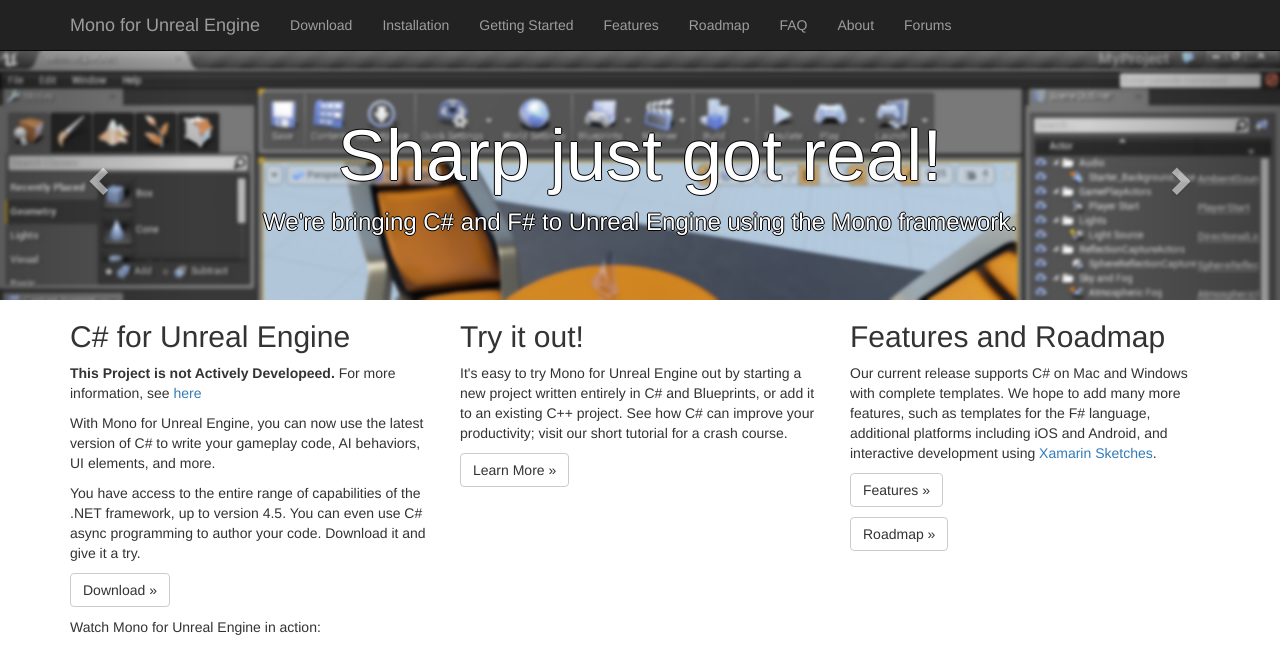
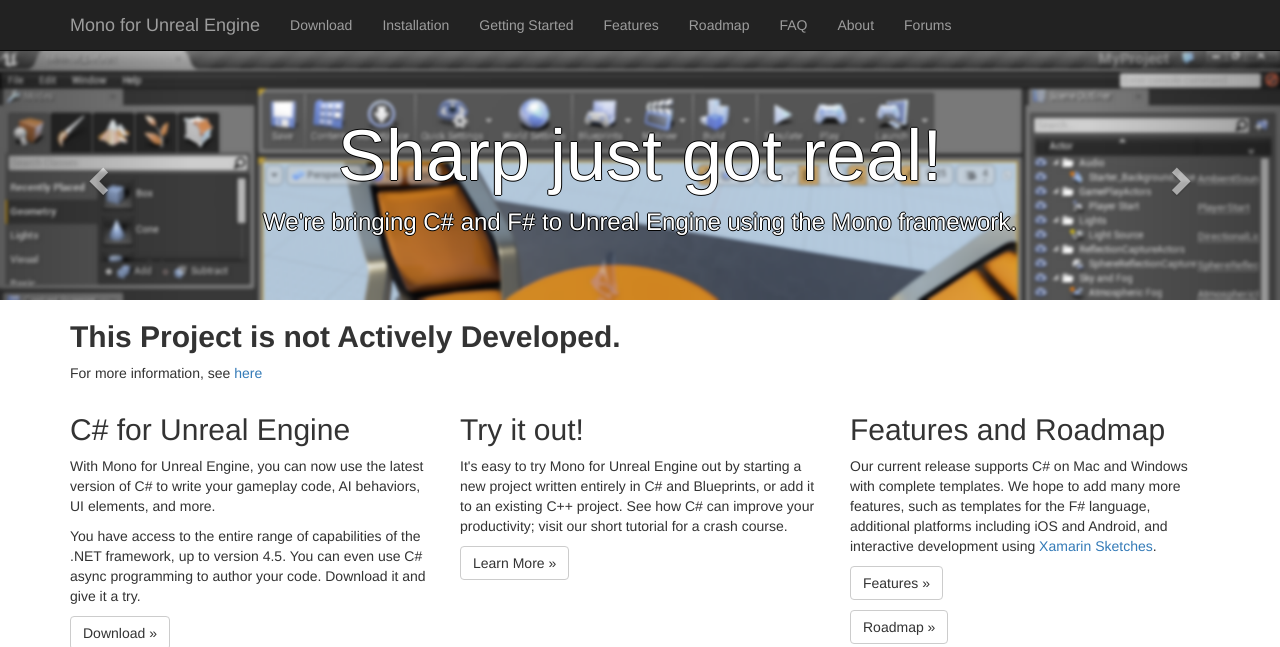
Before and after one commit to mono-ue-old/mono-ue.github.io, a Jekyll site: the page built from index.html, in a window 1280 px wide and 1191 px high. Shown: the top 647 px of the window. Built offline with Jekyll 4.4.1, drawn with Linux system fonts in a browser that asks for light colours; nearby versions of some CDN libraries; Markdown is read by kramdown in place of the engine named in the settings; grey boxes are pictures that could not be loaded.

Commit message:
Update index.html

```diff
--- a/index.html
+++ b/index.html
@@ -4,10 +4,12 @@
 ---
       <!-- Example row of columns -->
       <div class="row">
+      	<div class="col-md-12">
+      		<h2><b>This Project is not Actively Developed.</b></h2>
+      		<p>For more information, see <a href="http://lists.ximian.com/pipermail/mono-ue/2015-May/000324.html">here</a></p>
+      	</div>
         <div class="col-md-4">
           <h2>C# for Unreal Engine</h2>
-
-	  <p><b>This Project is not Actively Developeed.</b>   For more information, see <a href="http://lists.ximian.com/pipermail/mono-ue/2015-May/000324.html">here</a></a></p>
           <p>With Mono for Unreal Engine, you can now use the latest
 	  version of C# to write your gameplay code, AI behaviors, UI
 	  elements, and more.</p>
```
